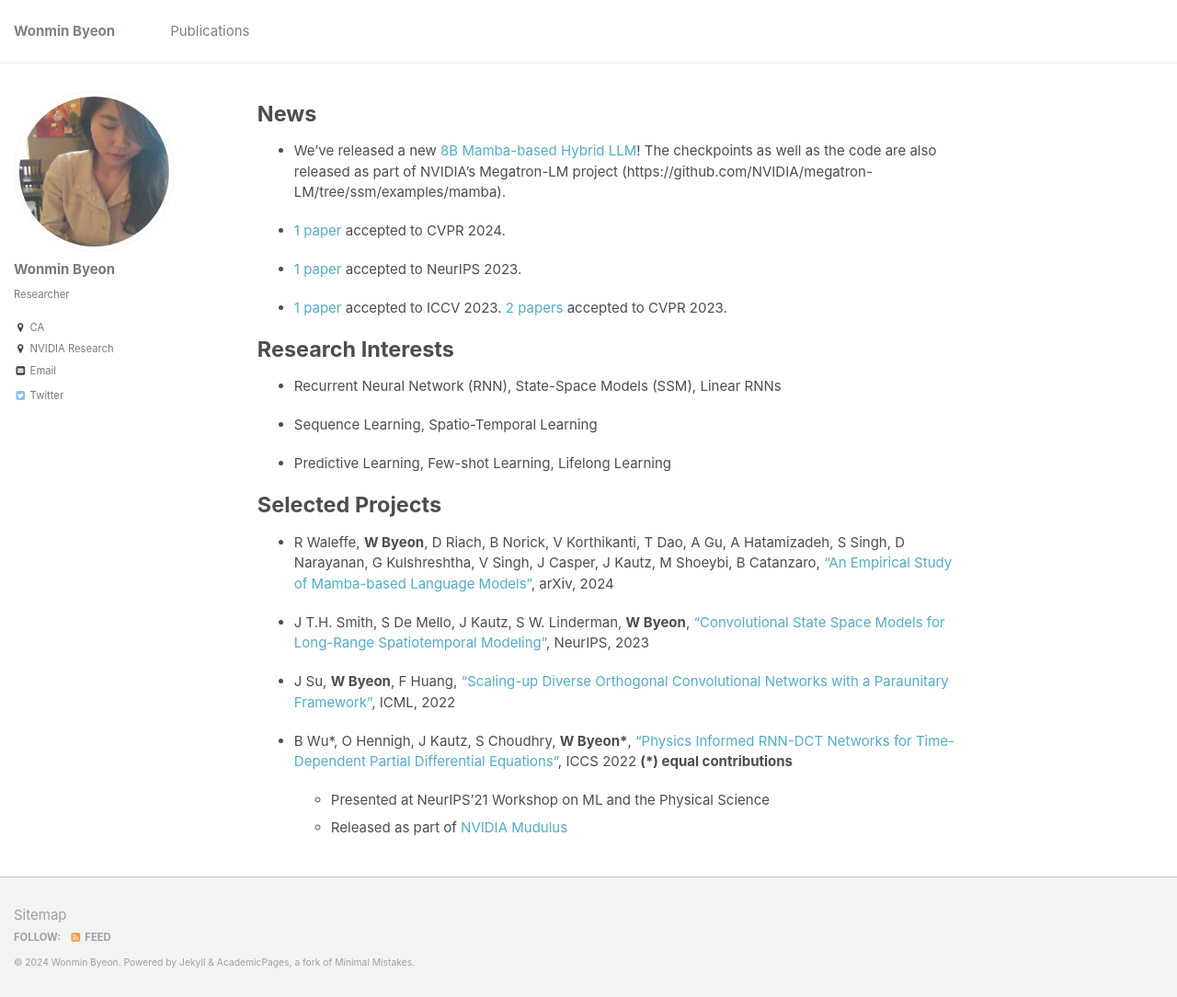
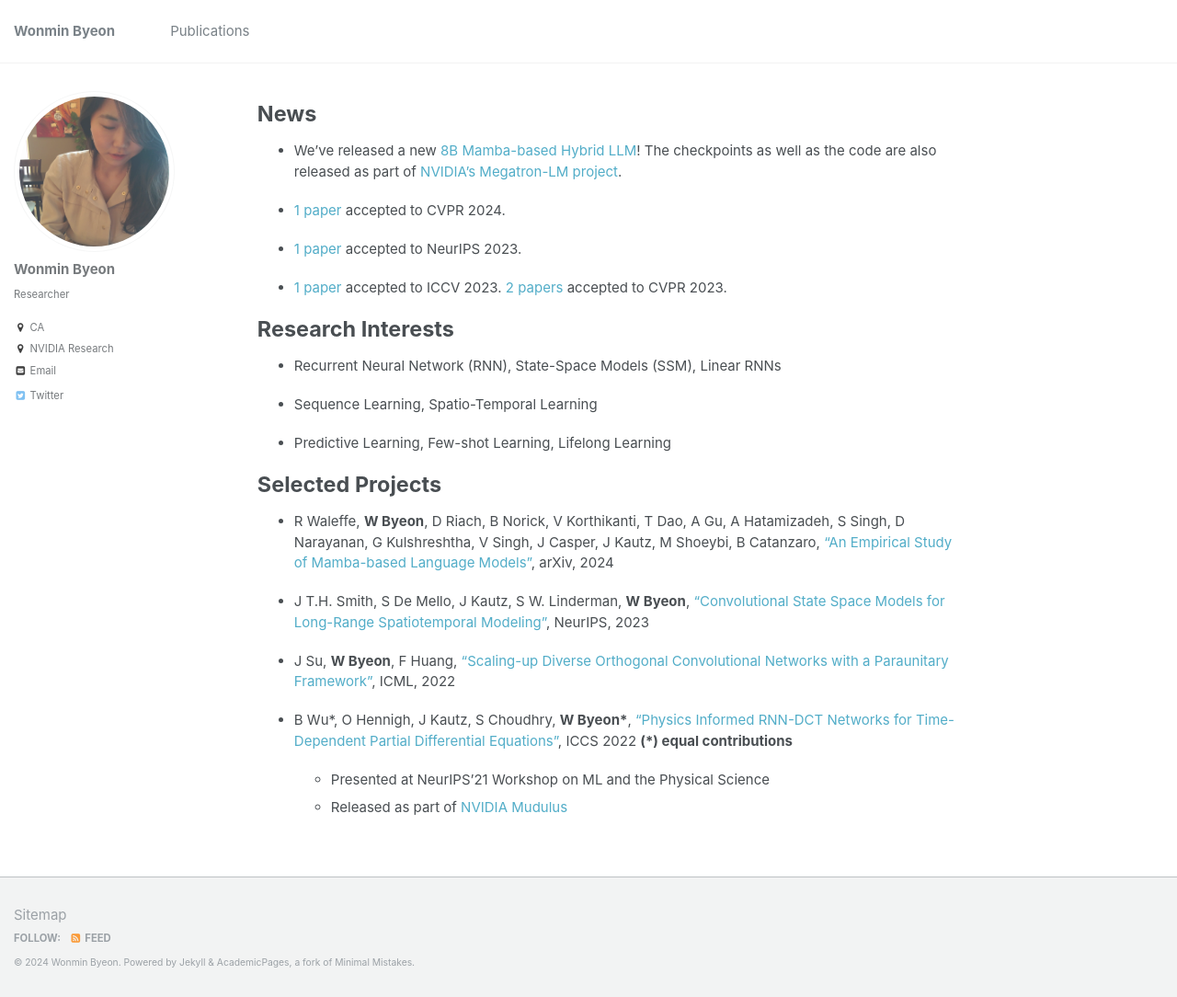
Before and after one commit to wonmin-byeon/wonmin-byeon.github.io, a Jekyll site: the page built from _pages/about.md, in a window 1280 px wide and 1084 px high. Shown: the whole window at 92% size. Built offline with Jekyll 4.4.1, drawn with Linux system fonts in a browser that asks for light colours.

Commit message:
update the hybrid paper

```diff
--- a/_pages/about.md
+++ b/_pages/about.md
@@ -11,7 +11,7 @@ redirect_from:
 News
 ======
 
-* We've released a new [8B Mamba-based Hybrid LLM](https://wonmin-byeon.github.io/publication/2024-hybrid)! The checkpoints as well as the code are also released as part of NVIDIA's Megatron-LM project (https://github.com/NVIDIA/megatron-LM/tree/ssm/examples/mamba).
+* We've released a new [8B Mamba-based Hybrid LLM](https://wonmin-byeon.github.io/publication/2024-hybrid)! The checkpoints as well as the code are also released as part of [NVIDIA's Megatron-LM project](https://github.com/NVIDIA/megatron-LM/tree/ssm/examples/mamba).
 
 * [1 paper](https://wonmin-byeon.github.io/publication/2024-regiongpt) accepted to CVPR 2024.
 
```
